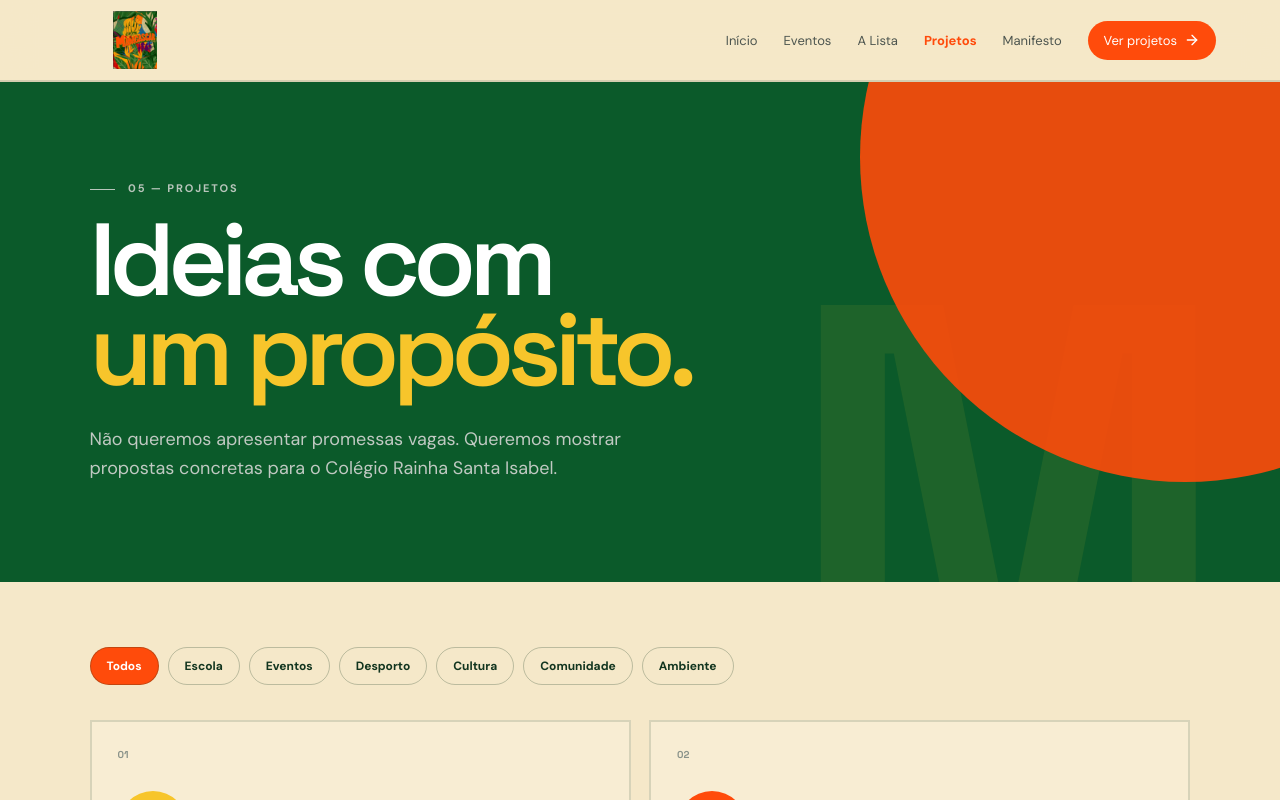
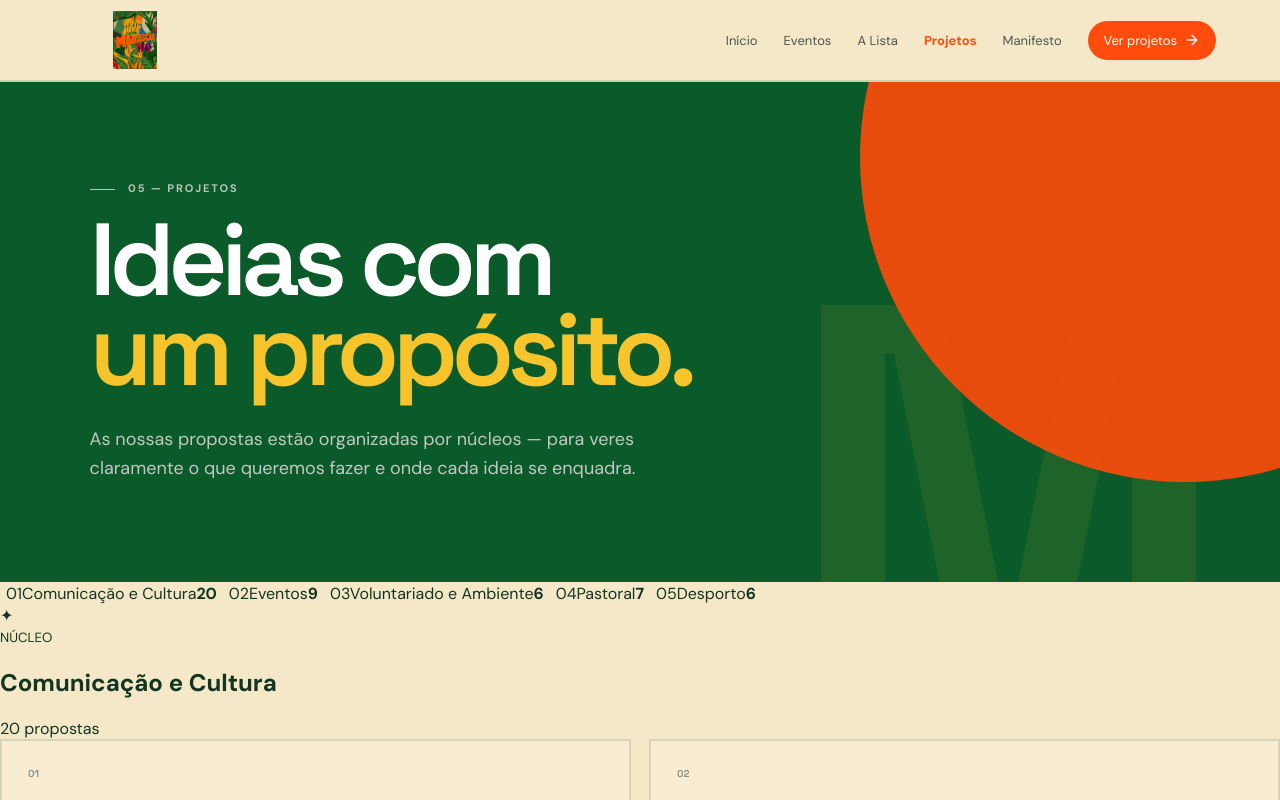
Before and after one commit to tomaspascoaldecarvalho-boop/lista1, a React (Vite) app: page / in a window 1280 px wide. Both pictures are taken after a click on the button "Ver projetos". Shown: the top 800 px of the page. Built offline with nearby package versions, Linux system fonts and the light colour scheme.

Commit message:
Organiza projetos por núcleo e remove setas inativas

```diff
--- a/src/App.jsx
+++ b/src/App.jsx
@@ -41,7 +41,7 @@ function App() {
       {page === "home" && <Home go={go} />}
       {page === "eventos" && <Events />}
       {page === "lista" && <People />}
-      {page === "projetos" && <Projects filter={filter} setFilter={setFilter} filtered={filtered} />}
+      {page === "projetos" && <Projects />}
       {page === "manifesto" && <Manifesto go={go} />}
 
       <footer className="footer">
@@ -185,11 +185,40 @@ function People() {
   </main>
 }
 
-function Projects({filter,setFilter,filtered}) {
-  const cats=["Todos","Escola","Eventos","Desporto","Cultura","Comunidade","Ambiente"];
+function Projects() {
+  const groups = ["Comunicação e Cultura", "Eventos", "Voluntariado e Ambiente", "Pastoral", "Desporto"];
+  const icons = {
+    "Comunicação e Cultura": "✦",
+    "Eventos": "◉",
+    "Voluntariado e Ambiente": "♥",
+    "Pastoral": "☼",
+    "Desporto": "⚡"
+  };
+  const scrollToGroup = (index) => {
+    document.getElementById(`projeto-${index}`)?.scrollIntoView({ behavior: "smooth", block: "start" });
+  };
   return <main className="page">
-    <PageHero eyebrow="05 — PROJETOS" title={<>Ideias com<br/><em>um propósito.</em></>} text="Não queremos apresentar promessas vagas. Queremos mostrar propostas concretas para o Colégio Rainha Santa Isabel."/>
-    <section className="section projects-section"><div className="filters">{cats.map(c=><button className={filter===c?"selected":""} onClick={()=>setFilter(c)} key={c}>{c}</button>)}</div><div className="all-projects">{filtered.map((p,i)=><ProjectCard p={p} index={i} key={p.title}/>)}</div></section>
+    <PageHero eyebrow="05 — PROJETOS" title={<>Ideias com<br/><em>um propósito.</em></>} text="As nossas propostas estão organizadas por núcleos — para veres claramente o que queremos fazer e onde cada ideia se enquadra."/>
+    <section className="projects-directory">
+      <div className="project-nav">
+        {groups.map((group, i) => <button key={group} onClick={() => scrollToGroup(i)}>
+          <span>{String(i + 1).padStart(2, "0")}</span>{group}<b>{projects.filter(p => p.category === group).length}</b>
+        </button>)}
+      </div>
+      {groups.map((group, gi) => {
+        const items = projects.filter(p => p.category === group);
+        return <section className="project-group" id={`projeto-${gi}`} key={group}>
+          <div className="project-group-head">
+            <div className="project-group-title">
+              <span className="project-group-icon">{icons[group]}</span>
+              <div><small>NÚCLEO</small><h2>{group}</h2></div>
+            </div>
+            <span className="project-group-count">{items.length} propostas</span>
+          </div>
+          <div className="all-projects">{items.map((p, i) => <ProjectCard p={p} index={i} key={p.title}/>)}</div>
+        </section>;
+      })}
+    </section>
   </main>
 }
 
@@ -204,7 +233,7 @@ function PageHero({eyebrow,title,text}) {
  return <section className="page-hero"><div className="page-hero-pattern">M</div><div className="page-hero-inner"><p className="eyebrow"><span/> {eyebrow}</p><h1>{title}</h1><p>{text}</p></div></section>
 }
 function ProjectCard({p,index}) {
- return <article className="project-card"><div className="project-number">0{index+1}</div><div className="project-icon">{p.icon}</div><div className="project-content"><div className="project-meta"><span>{p.category}</span><small>{p.tag}</small></div><h3>{p.title}</h3><p>{p.description}</p><button className="circle-btn"><ArrowRight size={17}/></button></div></article>
+ return <article className="project-card"><div className="project-number">0{index+1}</div><div className="project-icon">{p.icon}</div><div className="project-content"><div className="project-meta"><span>{p.category}</span><small>{p.tag}</small></div><h3>{p.title}</h3><p>{p.description}</p></div></article>
 }
 function Value({icon,title,text}) {
  return <article className="value"><div>{icon}</div><h3>{title}</h3><p>{text}</p></article>
```
